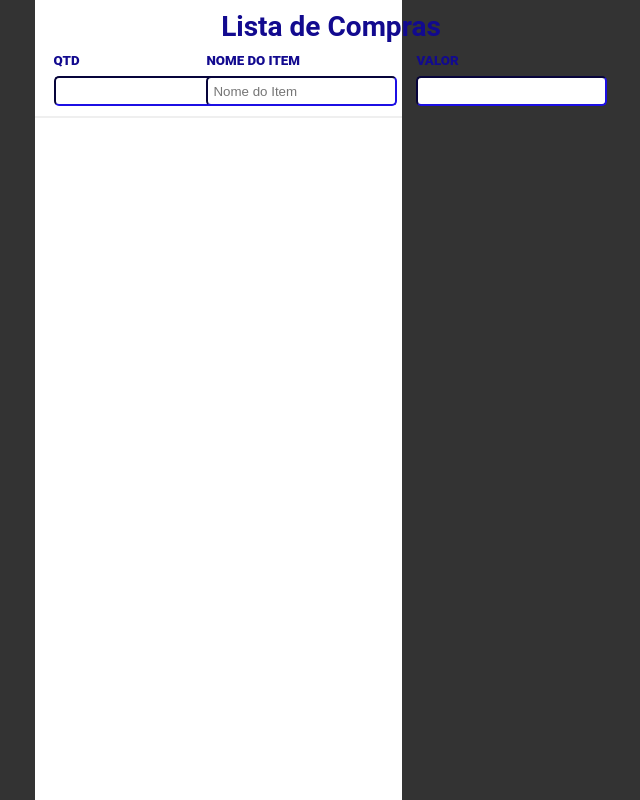
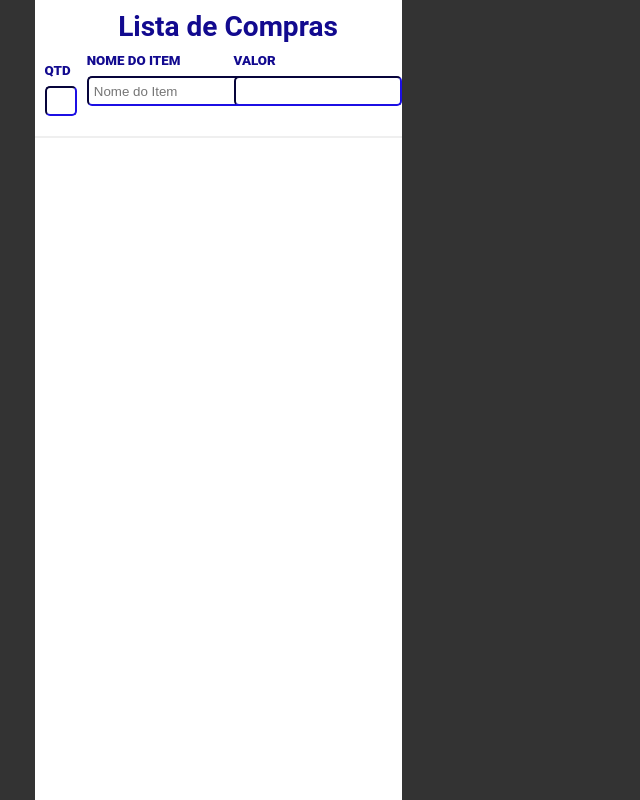
Before and after one commit to jeanramalho/lista-de-compras, a React (Create React App) app: page / in a window 1280 px wide. Shown: the whole page, without its empty margins (422-1062 px from the left). Built offline with nearby package versions, Linux system fonts and the light colour scheme.

Commit message:
Tenta estilizar input valor

```diff
--- a/src/components/Header/index.jsx
+++ b/src/components/Header/index.jsx
@@ -23,7 +23,7 @@ function Header() {
 
                     <div className="valor">
                         <p>Valor</p>
-                        <input type="number" className="itemValor" />
+                        <input type="text" className="itemValor" />
                     </div>
                 </div>
 
--- a/src/components/Header/style.jsx
+++ b/src/components/Header/style.jsx
@@ -24,20 +24,22 @@ export const Container = styled.div`
         }
 
         .qtd {
-            width: 20%;
+            width: 10%;
+            margin: 10px;
         }
 
         .itemName {
-            width: 30%;
+            width: 40%;
         }
 
         .valor {
-            width: 30%;
+            25%;
         }
 
 
         .qtd input {
             border-radius: 5px;
+            width: 100%;
             height: 30px;
             padding: 5px;
             margin-top: 8px;
@@ -52,6 +54,7 @@ export const Container = styled.div`
 
         .valor input {
             border-radius: 5px;
+            width: 100%;
             height: 30px;
             padding: 5px;
             margin-top: 8px;
```
